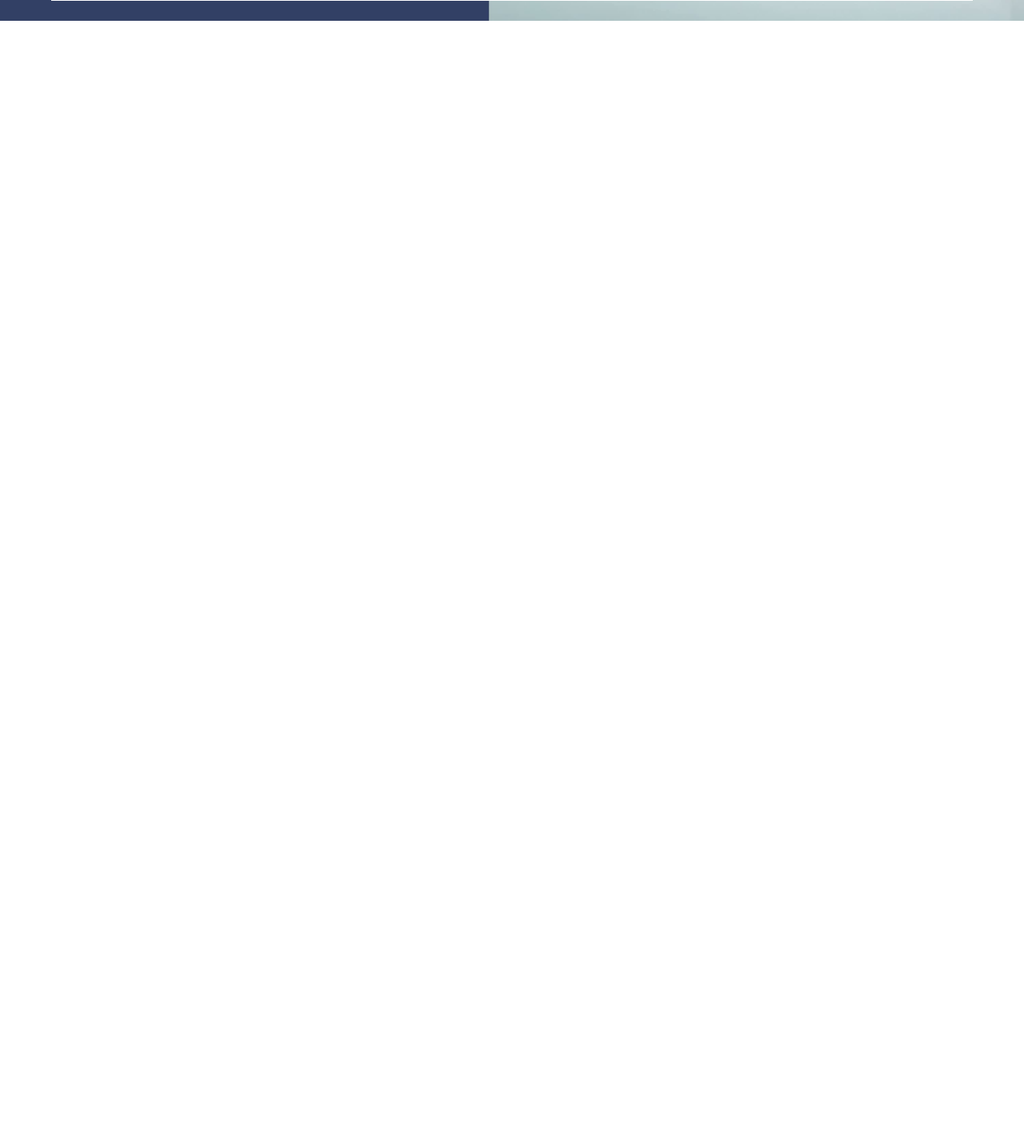
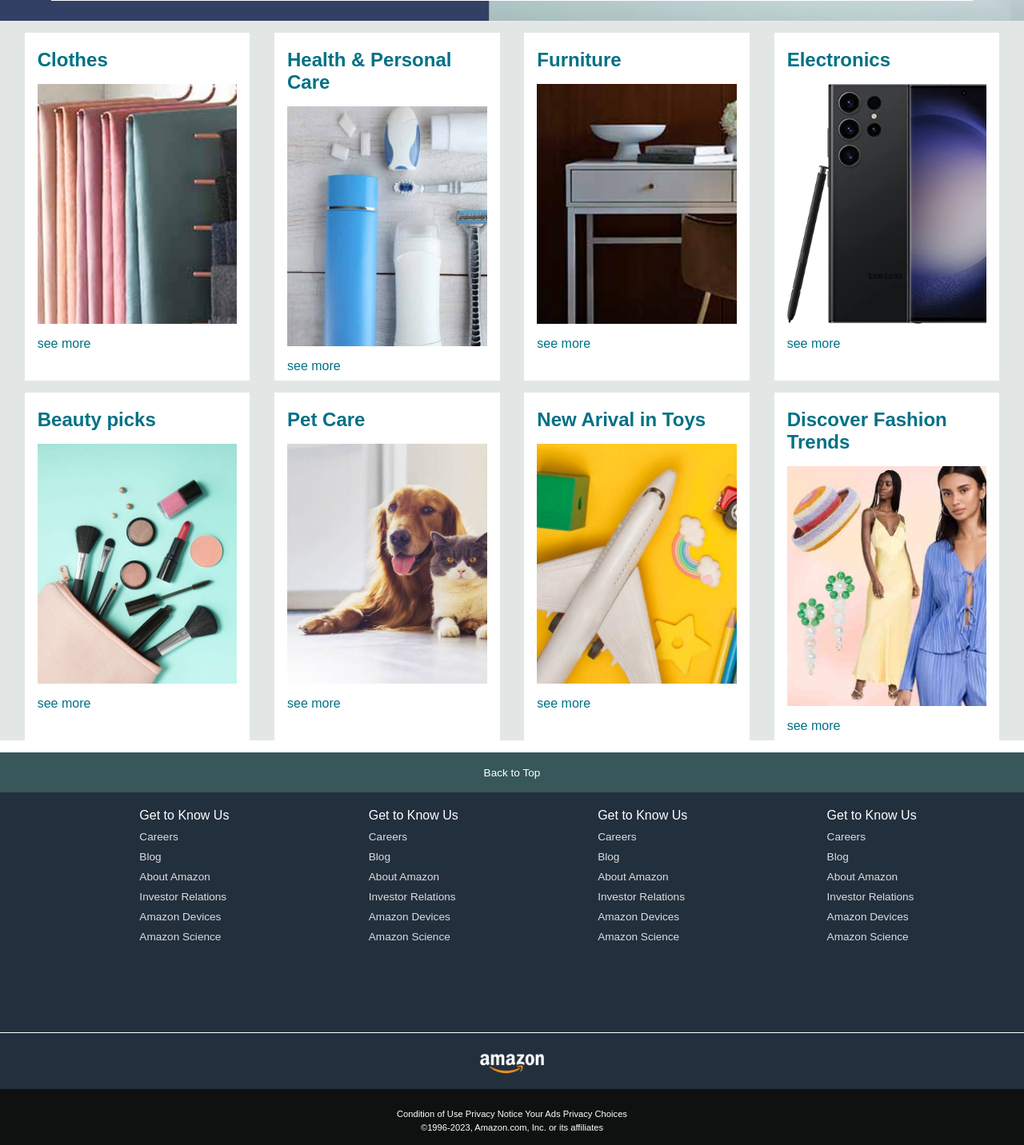
Before and after one commit to ParthBhosale123/Amazon-Clone-Home-Page-, a plain HTML site: page index.html in a window 1280 px wide. Shown: the part 424-1856 px from the top of the page at 80% size. Before the commit the page ends 800 px from the top, so only its background shows below. Drawn offline with Linux system fonts and the light colour scheme.

Commit message:
Added shop section and footer

```diff
--- a/index.html
+++ b/index.html
@@ -75,5 +75,124 @@
             <p>You are on amazon.com. You can also shop on Amazon India for millions of products with fasr local delivery. <a>Click here to go to amazon.in</a></p>
         </div>
     </div>
+
+    <div class="shop-section">
+        <div class="box">
+            <div class="box-content">
+                <h2>Clothes</h2>
+                <div class="box-img" style="background-image: url(box1_image.jpg);"></div>
+                <p>see more</p>
+            </div>
+        </div>
+        <div class="box">
+            <div class="box-content">
+                <h2>Health & Personal Care</h2>
+                <div class="box-img" style="background-image: url(box2_image.jpg);"></div>
+                <p>see more</p>
+            </div>
+        </div>
+        <div class="box">
+            <div class="box-content">
+                <h2>Furniture</h2>
+                <div class="box-img" style="background-image: url(box3_image.jpg);"></div>
+                <p>see more</p>
+            </div>
+        </div>
+        <div class="box">
+            <div class="box-content">
+                <h2>Electronics</h2>
+                <div class="box-img" style="background-image: url(box4_image.jpg);"></div>
+                <p>see more</p>
+            </div>
+        </div>
+    </div>
+
+    <div class="shop-section">
+        <div class="box">
+            <div class="box-content">
+                <h2>Beauty picks</h2>
+                <div class="box-img" style="background-image: url(box5_image.jpg);"></div>
+                <p>see more</p>
+            </div>
+        </div>
+        <div class="box">
+            <div class="box-content">
+                <h2>Pet Care</h2>
+                <div class="box-img" style="background-image: url(box6_image.jpg);"></div>
+                <p>see more</p>
+            </div>
+        </div>
+        <div class="box">
+            <div class="box-content">
+                <h2>New Arival in Toys</h2>
+                <div class="box-img" style="background-image: url(box7_image.jpg);"></div>
+                <p>see more</p>
+            </div>
+        </div>
+        <div class="box">
+            <div class="box-content">
+                <h2>Discover Fashion Trends</h2>
+                <div class="box-img" style="background-image: url(box8_image.jpg);"></div>
+                <p>see more</p>
+            </div>
+        </div>
+    </div>
+
+    <footer>
+        <div class="foot-panel1">
+            Back to Top
+        </div>
+        <div class="foot-panel2">
+            <ul>
+                <p>Get to Know Us</p>
+                <a>Careers</a>
+                <a>Blog</a>
+                <a>About Amazon</a>
+                <a>Investor Relations</a>
+                <a>Amazon Devices</a>
+                <a>Amazon Science</a>
+            </ul>
+            <ul>
+                <p>Get to Know Us</p>
+                <a>Careers</a>
+                <a>Blog</a>
+                <a>About Amazon</a>
+                <a>Investor Relations</a>
+                <a>Amazon Devices</a>
+                <a>Amazon Science</a>
+            </ul>
+            <ul>
+                <p>Get to Know Us</p>
+                <a>Careers</a>
+                <a>Blog</a>
+                <a>About Amazon</a>
+                <a>Investor Relations</a>
+                <a>Amazon Devices</a>
+                <a>Amazon Science</a>
+            </ul>
+            <ul>
+                <p>Get to Know Us</p>
+                <a>Careers</a>
+                <a>Blog</a>
+                <a>About Amazon</a>
+                <a>Investor Relations</a>
+                <a>Amazon Devices</a>
+                <a>Amazon Science</a>
+            </ul>
+        </div>
+        <div class="foot-panel3">
+            <div class="logo"></div>
+        </div>
+        <div class="foot-panel4">
+            <div class="pages">
+                <a>Condition of Use</a>
+                <a>Privacy Notice</a>
+                <a>Your Ads Privacy Choices</a>
+            </div>
+            <div class="copyright">
+                &copy;1996-2023, Amazon.com, Inc. or its affiliates
+            </div>
+        </div>
+    </footer>
 </body>
 </html>
--- a/style.css
+++ b/style.css
@@ -161,3 +161,102 @@ span {
 .hero-msg a {
     color: #007185;
 }
+
+/** shop section **/
+.shop-section {
+    display: flex;
+    flex-wrap: wrap;
+    justify-content: space-evenly;
+    background-color: #e2e7e6;
+}
+
+.box {
+    height: 400px;
+    width: 22%;
+    background-color: white;
+    padding: 20px 0px 15px;
+    margin-top: 15px;
+}
+
+.box-img {
+    height: 300px;
+    background-size: cover;
+    margin-top: 1rem;
+    margin-bottom: 1rem;
+}
+
+.box-content {
+    margin-left: 1rem;
+    margin-right: 1rem;
+}
+
+.box-content {
+    color: #007185;
+}
+
+/** footer **/
+footer {
+    margin-top: 15px;
+}
+
+.foot-panel1 {
+    background-color: #37575a;
+    color: white;
+    height: 50px;
+    display: flex;
+    justify-content: center;
+    align-items: center;
+    font-size: 0.85rem;
+}
+
+.foot-panel2 {
+    background-color: #222f3d;
+    color: white;
+    height: 300px;
+    display: flex;
+    justify-content: space-evenly;
+}
+
+ul {
+    margin-top: 20px;
+}
+
+ul a {
+    display: block;
+    font-size: 0.85rem;
+    margin-top: 10px;
+    color: #DDDDDD;
+}
+
+.foot-panel3 {
+    background-color: #222f3d;
+    color: white;
+    border-top: 0.5px solid white;
+    height: 70px;
+    display: flex;
+    justify-content: center;
+    align-items: center;
+}
+
+.logo {
+    background-image: url("amazon_logo.png");
+    background-size: cover;
+    height: 50px;
+    width: 100px;
+}
+
+.foot-panel4 {
+    background-color: #0f1111;
+    color: white;
+    height: 70px;
+    font-size: 0.7rem;
+    text-align: center;
+}
+
+.pages {
+    padding-top: 25px;
+}
+
+.copyright {
+    padding-top: 5px;
+}
```
